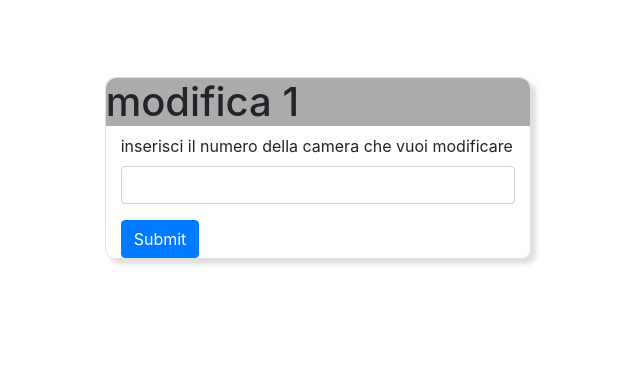
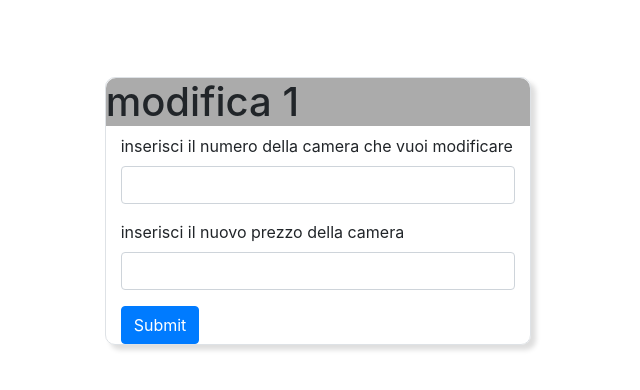
Before and after one commit to DBDeve/progetto_ITS, a Django app: page /gestione/modifica/1 in a window 1280 px wide. Shown: the top 390 px of the page, without its empty margins (322-962 px from the left). Run offline with Django 5.2, Linux system fonts and the light colour scheme.

Commit message:
aggiunta funzione modifica costo camere

```diff
--- a/G_agr/gestione/templates/form_modifica.html
+++ b/G_agr/gestione/templates/form_modifica.html
@@ -15,6 +15,10 @@
                 <label for="number"> inserisci il numero della camera che vuoi modificare</label> <br>
                 <input type="text" class="form-control" name="number" id="number" min="000" max="999">
             </div>
+            <div class="form-group">
+                <label for="prize"> inserisci il nuovo prezzo della camera</label> <br>
+                <input type="text" class="form-control" name="prize" id="prize" min="000" max="999">
+            </div>
 
             <input type="submit" class="btn btn-primary">
         </form>
--- a/G_agr/gestione/views.py
+++ b/G_agr/gestione/views.py
@@ -102,23 +102,36 @@ def aggiungi(request,argomento):
    return HttpResponse(template.render(context,request))
 
 
+
 def modifica(request,argomento):
    context={}
 
    context ['argomento']=argomento
 
    if request.POST:
-     number=request.POST["number"]
 
-   nuova_camera=Room(
+     #selezione della camera da modificare.
+     number=request.POST['number']
+     camera_da_modificare=Room.objects.get(number=number)
 
-         )
+     #selezione dei dati da modificare
+     nuovo_numero=request.POST['number']
+     nuovo_prezzo=request.POST['prize']
+     #nuova_capienza=request.POST['']
+
+
+     camera_da_modificare.prize=nuovo_prezzo
+     camera_da_modificare.save()
+
    template=loader.get_template('form_modifica.html')
    return HttpResponse(template.render(context,request))
 
 
 
 def elimina(request,argomento):
+   #fare in modo che possa funzionare con qualsiasi oggetto
+   #definire il comportamento nel caso venga inserita una camera che non esiste
+   #definire comportamento nel caso non venga inserito niente
    context={}
    context ['argomento']=argomento
 
```
